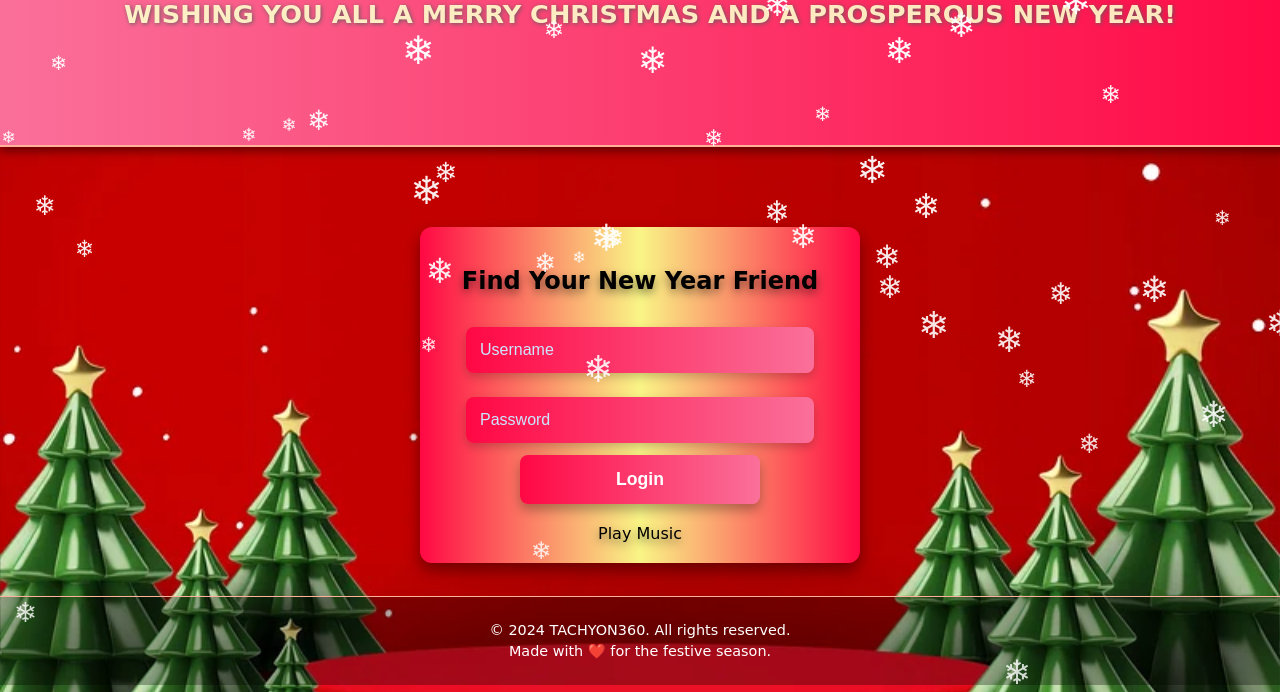
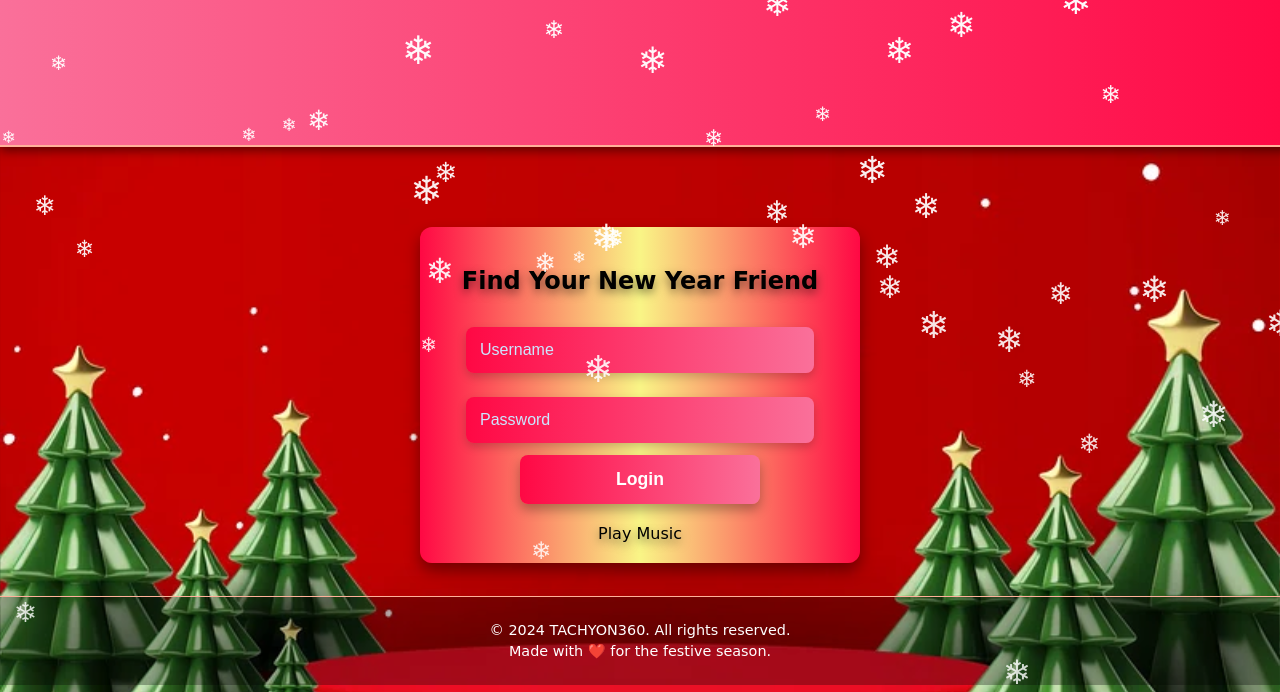
Before and after one commit to yoursecretsantafriend/santa, a plain HTML site: page index.html in a window 1280 px wide. Shown: the part 115-807 px from the top of the page. Drawn offline with Linux system fonts and the light colour scheme.

Commit message:
Update index.html
new update

```diff
--- a/index.html
+++ b/index.html
@@ -13,7 +13,6 @@
             <img src="image/1logo (2).png" alt="TACHYON360 Logo" class="logo">
             <h1>TACHYON360</h1>
         </div>
-        <p class="greeting">WISHING YOU ALL A MERRY CHRISTMAS AND A PROSPEROUS NEW YEAR!</p>
 
 
 
```
